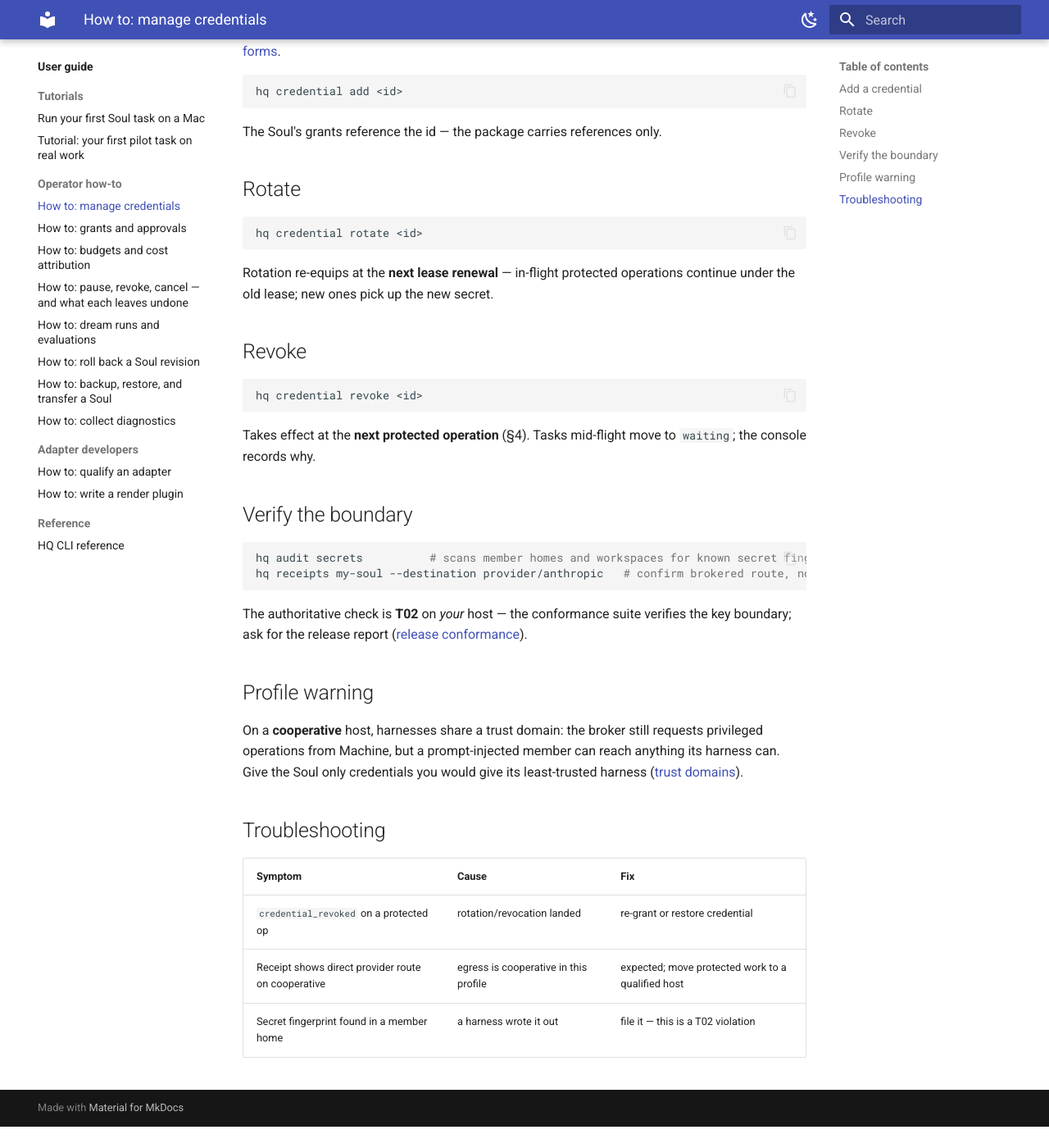
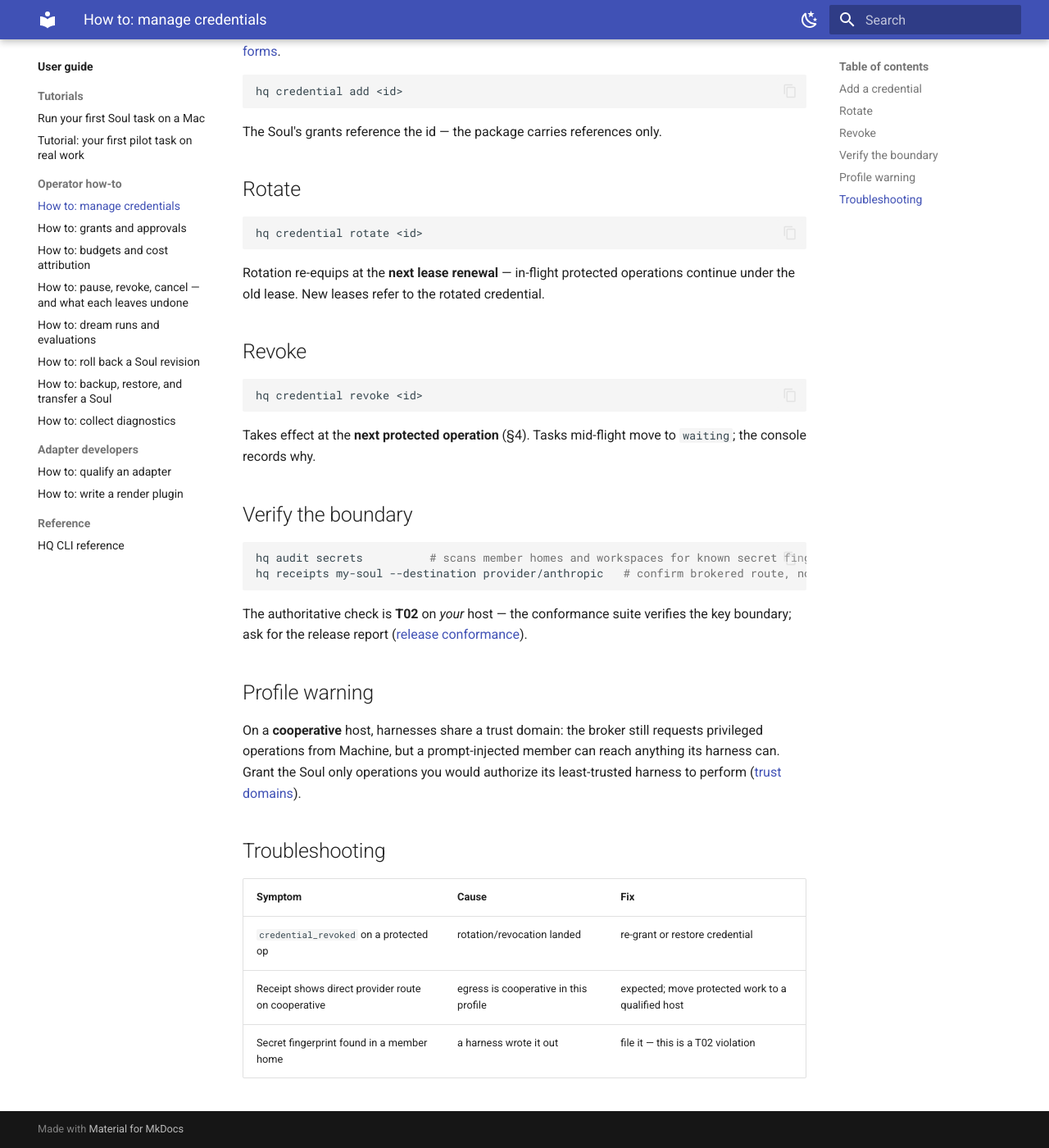
Before and after one commit to true-line/agent-bot-platform, an MkDocs documentation site: the page built from docs/user-guide/how-to/credentials.md, in a window 1280 px wide and 1400 px high, scrolled down 803 px. Shown: the whole window at 82% size. Built offline with MkDocs 1.6.1 and Material for MkDocs 9.7.7, drawn with Linux system fonts in a browser that asks for light colours; before the commit the page ends 2177 px from its top, so only the background shows below that.

Commit message:
Clarify how Soul grants reference rotated credentials
Agent-Bot-Write: ghw_3d1587dbd4d95f29
Agent-Bot-Session: fa2486d94751

````diff
--- a/docs/user-guide/how-to/credentials.md
+++ b/docs/user-guide/how-to/credentials.md
@@ -51,7 +51,8 @@ hq credential rotate <id>
 ```
 
 Rotation re-equips at the **next lease renewal** — in-flight protected
-operations continue under the old lease; new ones pick up the new secret.
+operations continue under the old lease. New leases refer to the rotated
+credential.
 
 ## Revoke
 
@@ -77,8 +78,8 @@ verifies the key boundary; ask for the release report
 
 On a **cooperative** host, harnesses share a trust domain: the broker
 still requests privileged operations from Machine, but a prompt-injected member can reach anything its
-harness can. Give the Soul only credentials you would give its
-least-trusted harness ([trust domains](../../03-architecture/trust-domains-and-profiles.md)).
+harness can. Grant the Soul only operations you would authorize its
+least-trusted harness to perform ([trust domains](../../03-architecture/trust-domains-and-profiles.md)).
 
 ## Troubleshooting
 
````
